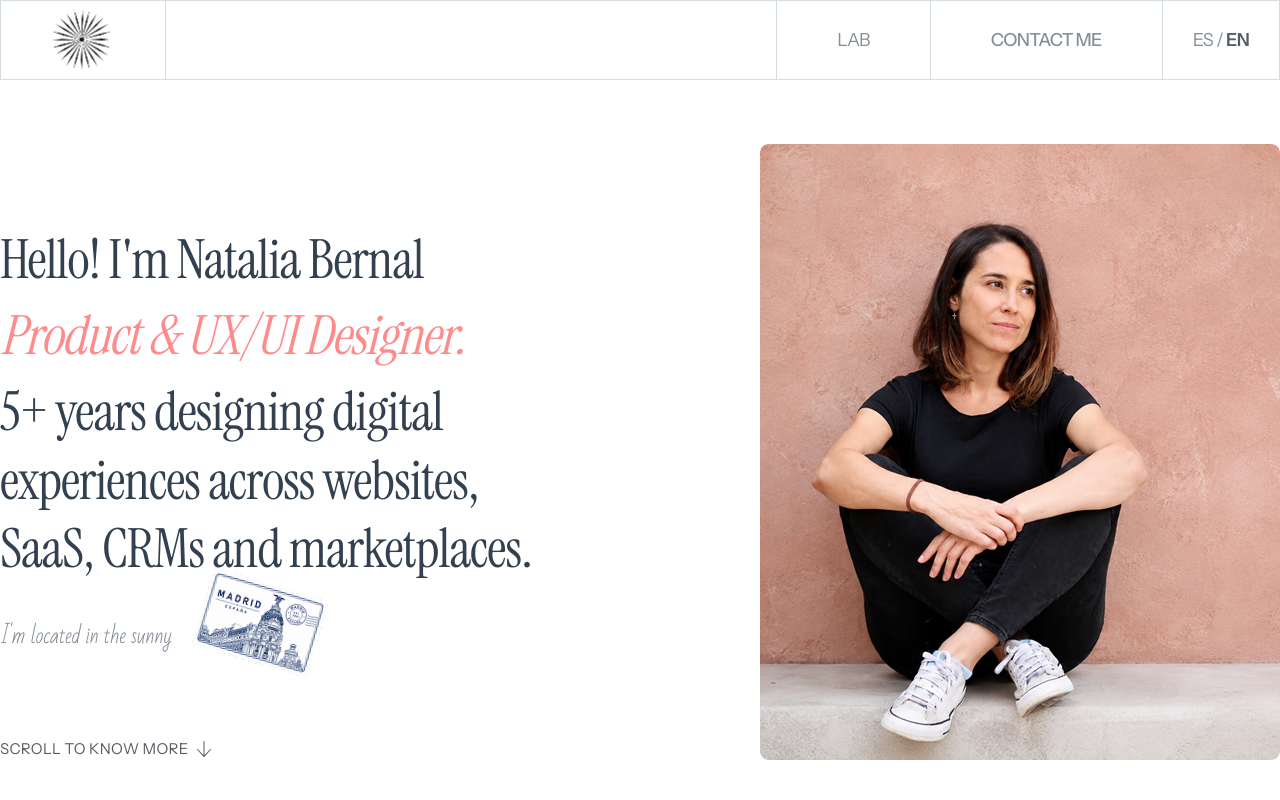
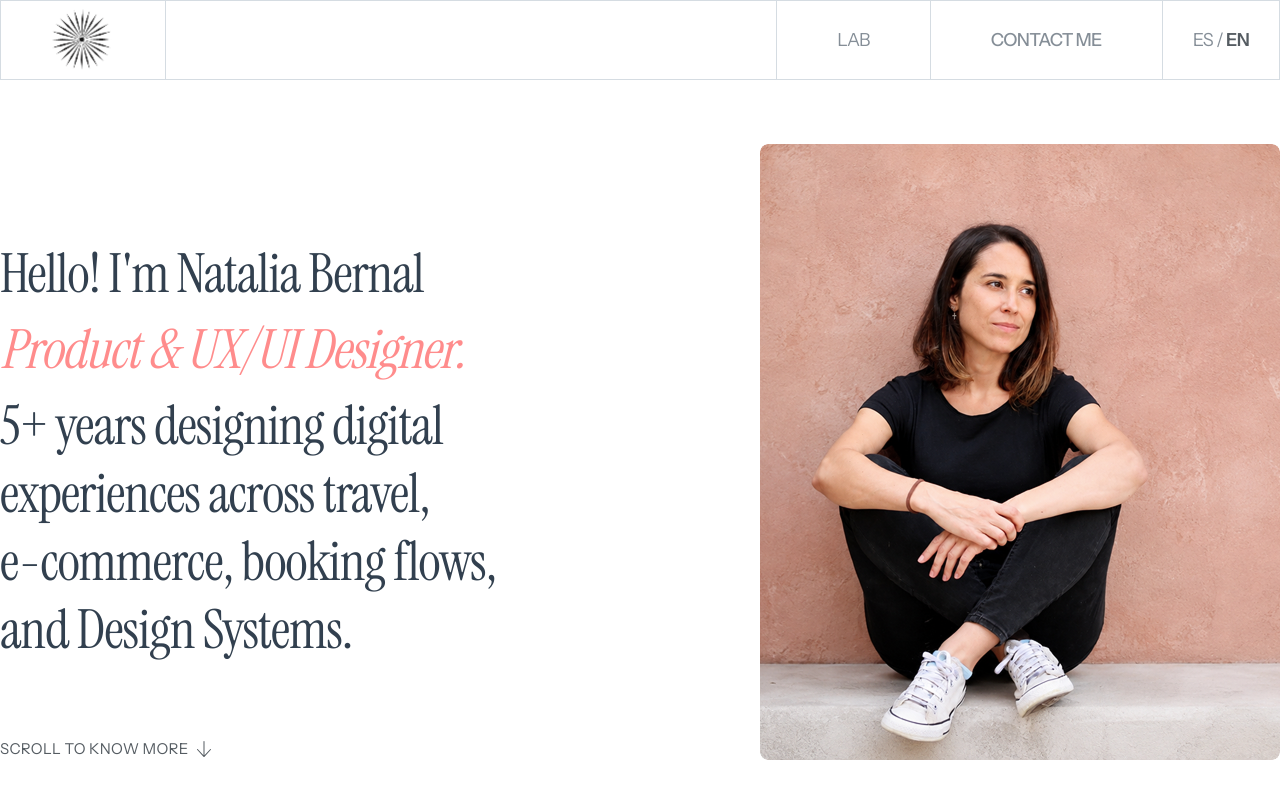
Before and after one commit to nataliabernalher-ship-it/nataliabernal.es, a Next.js app: page /en in a window 1280 px wide. Shown: the top 800 px of the page. Built offline with nearby package versions, Linux system fonts and the light colour scheme.

Commit message:
copy hero

```diff
--- a/src/components/Hero/Hero.module.css
+++ b/src/components/Hero/Hero.module.css
@@ -59,34 +59,14 @@
   font-style: italic;
 }
 
-.location {
-  display: flex;
-  align-items: center;
-  gap: 1.125rem;
-  color: var(--color-tertiary);
-  font-family: var(--font-script);
-  font-size: 21px;
-  letter-spacing: var(--tracking-heading);
-  line-height: 1.5rem;
-  opacity: 0;
-  animation: enter-up 0.85s var(--ease) 0.85s both;
+.nowrap {
+  white-space: nowrap;
 }
 
-.stamp {
-  display: block;
-  flex-shrink: 0;
-  width: 140px;
-  height: 107px;
-  overflow: hidden;
-  margin-top: -1.5rem;
-  transform: rotate(8.31deg);
-}
-
-.stampImg {
-  width: 100%;
-  height: 100%;
-  max-width: none;
-  object-fit: contain;
+@media (min-width: 48rem) {
+  :global(html[lang="es"]) .bioBreak {
+    display: none;
+  }
 }
 
 .scrollCue {
@@ -181,7 +161,6 @@
 
 @media (prefers-reduced-motion: reduce) {
   .heading > span,
-  .location,
   .scrollCue,
   .arrowWrap,
   .portraitFrame {
--- a/src/components/Hero/Hero.tsx
+++ b/src/components/Hero/Hero.tsx
@@ -5,6 +5,25 @@ import styles from "./Hero.module.css";
 type HeroProps = {
   messages: Messages;
 };
+
+const COMMERCE_TERM = "e-commerce";
+
+function HeroBio({ text }: { text: string }) {
+  const index = text.indexOf(COMMERCE_TERM);
+
+  if (index === -1) {
+    return text;
+  }
+
+  return (
+    <>
+      {text.slice(0, index)}
+      <br className={styles.bioBreak} />
+      <span className={styles.nowrap}>{COMMERCE_TERM}</span>
+      {text.slice(index + COMMERCE_TERM.length)}
+    </>
+  );
+}
 
 export function Hero({ messages }: HeroProps) {
   return (
@@ -14,21 +33,10 @@ export function Hero({ messages }: HeroProps) {
           <h1 id="hero-heading" className={styles.heading}>
             <span>{messages.home.greeting}</span>
             <span className={styles.role}>{messages.home.role}</span>
-            <span>{messages.home.bio}</span>
+            <span>
+              <HeroBio text={messages.home.bio} />
+            </span>
           </h1>
-          <p className={styles.location}>
-            <span aria-hidden="true">{messages.home.location}</span>
-            <span className="srOnly">{messages.home.locationSr}</span>
-            <span className={styles.stamp} aria-hidden="true">
-              <Image
-                src="/images/hero/stamp.png"
-                alt=""
-                width={140}
-                height={107}
-                className={styles.stampImg}
-              />
-            </span>
-          </p>
         </div>
         <div className={styles.scrollCue}>
           <a className={styles.scroll} href="#experience">
--- a/src/messages/en.json
+++ b/src/messages/en.json
@@ -15,9 +15,7 @@
   "home": {
     "greeting": "Hello! I'm Natalia Bernal",
     "role": "Product & UX/UI Designer.",
-    "bio": "5+ years designing digital experiences across websites, SaaS, CRMs and marketplaces.",
-    "location": "I'm located in the sunny",
-    "locationSr": "I'm located in sunny Madrid",
+    "bio": "5+ years designing digital experiences across travel, e-commerce, booking flows, and Design Systems.",
     "scroll": "Scroll to know more",
     "portraitAlt": "Natalia Bernal sitting in front of a terracotta wall",
     "kicker": "Product designer",
--- a/src/messages/es.json
+++ b/src/messages/es.json
@@ -15,9 +15,7 @@
   "home": {
     "greeting": "¡Hola! Soy Natalia Bernal",
     "role": "Product & UX/UI Designer.",
-    "bio": "Más de 5 años diseñando experiencias digitales en websites, SaaS, CRMs y marketplaces.",
-    "location": "Vivo en el soleado",
-    "locationSr": "Vivo en el soleado Madrid",
+    "bio": "Más de 5 años diseñando experiencias digitales en travel, e-commerce, flujos de reserva y Design Systems.",
     "scroll": "Scroll para saber más",
     "portraitAlt": "Natalia Bernal sentada frente a una pared de color terracota",
     "kicker": "Product designer",
```
Also changed, not shown: 2 other files (tests, documents, lock files or other folders).
